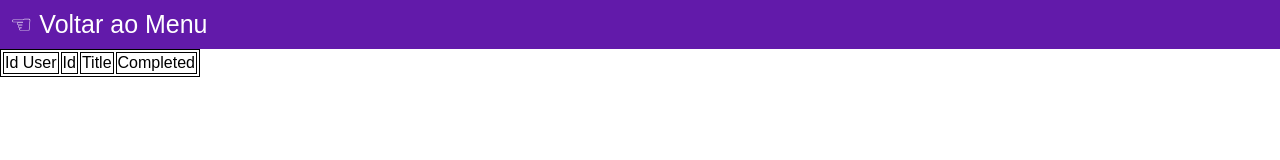
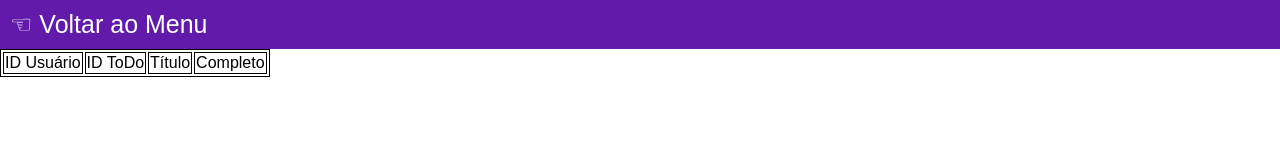
Before and after one commit to unae30/desafio_framework, a plain HTML site: page listaToDos.html in a window 1280 px wide. Drawn offline with Linux system fonts and the light colour scheme; no server answers.

Commit message:
tradução tabela to-dos

```diff
--- a/listaToDos.html
+++ b/listaToDos.html
@@ -20,10 +20,10 @@
     </header>
 
     <table id="tabela_todo">
-      <td>Id User</td>
-      <td>Id</td>
-      <td>Title</td>
-      <td>Completed</td>
+      <td>ID Usuário</td>
+      <td>ID ToDo</td>
+      <td>Título</td>
+      <td>Completo</td>
     </table>
 
     <!-- chamado da API -->
```
